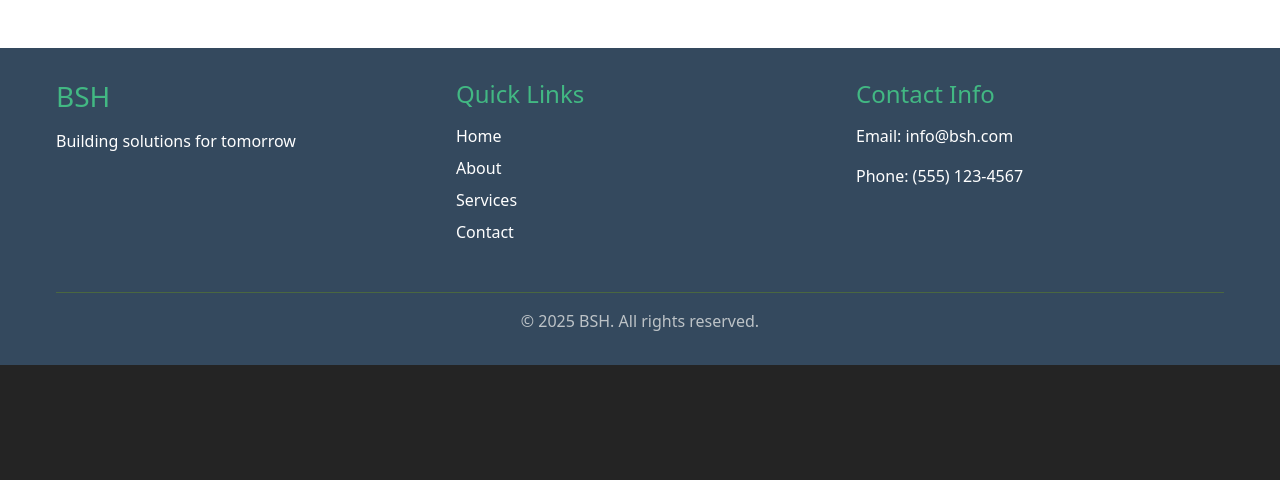
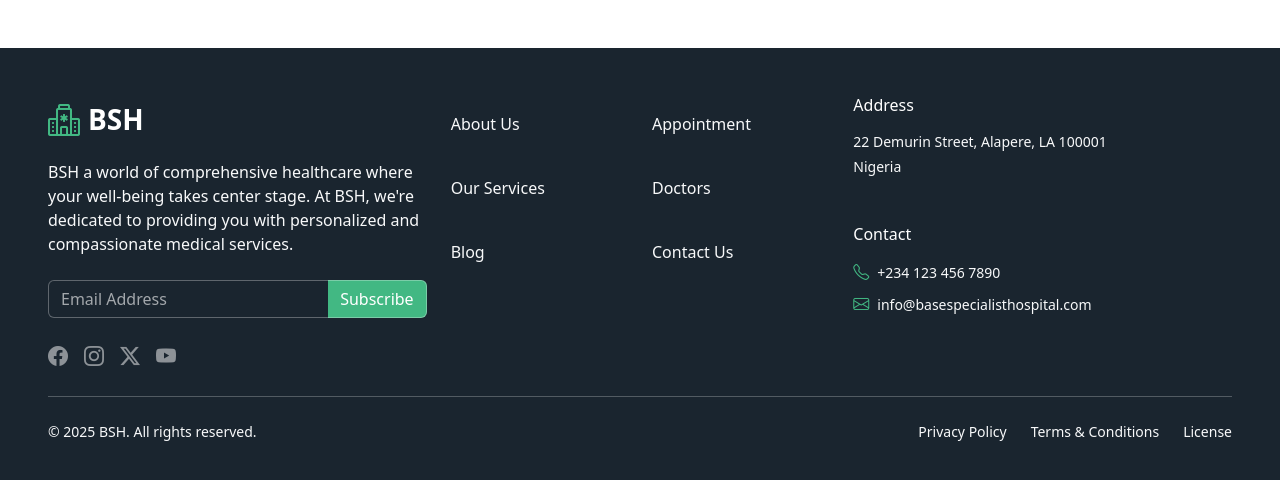
Before and after one commit to oy3/bsh, a Vue app: page / in a window 1280 px wide. Shown: the part 4161-4641 px from the top of the page. Before the commit the page ends 4526 px from the top, so only its background shows below. Built offline with nearby package versions, Linux system fonts and the light colour scheme.

Commit message:
Updated footer

```diff
--- a/src/components/Footer.vue
+++ b/src/components/Footer.vue
@@ -5,84 +5,147 @@ export default {
 </script>
 
 <template>
-  <footer class="footer">
-    <div class="footer-container">
-      <div class="footer-content">
-        <div class="footer-section">
-          <h3>BSH</h3>
-          <p>Building solutions for tomorrow</p>
+  <footer class="bg-bsh-secondary text-white py-5">
+    <div class="container-fluid px-md-5 px-3">
+      <div class="row g-4">
+        <!-- Company Info & Newsletter -->
+        <div class="col-lg-4 col-md-6">
+          <div class="d-flex align-items-center mb-3">
+            <i class="bi bi-hospital text-bsh-accent fs-2 me-2"></i>
+            <h3 class="mb-0 fw-bold">BSH</h3>
+          </div>
+          <p class="text-light mb-4">
+            BSH a world of comprehensive healthcare where your well-being takes center stage. At BSH, we're dedicated to providing you with personalized and compassionate medical services.
+          </p>
+
+          <!-- Newsletter Subscription -->
+          <div class="mb-4">
+            <div class="input-group">
+              <input
+                type="email"
+                class="form-control bg-transparent border-light text-white"
+                placeholder="Email Address"
+                style="border-color: rgba(255,255,255,0.3) !important;"
+              >
+              <button class="btn btn-bsh-accent" type="button">
+                Subscribe
+              </button>
+            </div>
+          </div>
+
+          <!-- Social Media Icons -->
+          <div class="d-flex gap-3">
+            <a href="#" class="text-white-50 hover-accent">
+              <i class="bi bi-facebook fs-5"></i>
+            </a>
+            <a href="#" class="text-white-50 hover-accent">
+              <i class="bi bi-instagram fs-5"></i>
+            </a>
+            <a href="#" class="text-white-50 hover-accent">
+              <i class="bi bi-twitter-x fs-5"></i>
+            </a>
+            <a href="#" class="text-white-50 hover-accent">
+              <i class="bi bi-youtube fs-5"></i>
+            </a>
+          </div>
         </div>
-        <div class="footer-section">
-          <h4>Quick Links</h4>
-          <ul>
-            <li><router-link to="/">Home</router-link></li>
-            <li><router-link to="/about">About</router-link></li>
-            <li><router-link to="/services">Services</router-link></li>
-            <li><router-link to="/contact">Contact</router-link></li>
+
+        <!-- Quick Links -->
+        <div class="col-lg-2 col-md-6">
+          <ul class="list-unstyled">
+            <li class="mb-2 py-3">
+              <router-link to="/about" class="text-light text-decoration-none hover-accent">About Us</router-link>
+            </li>
+            <li class="mb-2 py-3">
+              <router-link to="/services" class="text-light text-decoration-none hover-accent">Our Services</router-link>
+            </li>
+            <li class="mb-2 py-3">
+              <router-link to="/" class="text-light text-decoration-none hover-accent">Blog</router-link>
+            </li>
           </ul>
         </div>
-        <div class="footer-section">
-          <h4>Contact Info</h4>
-          <p>Email: info@bsh.com</p>
-          <p>Phone: (555) 123-4567</p>
+
+        <div class="col-lg-2 col-md-6">
+          <ul class="list-unstyled">
+            <li class="mb-2 py-3">
+              <a href="#" class="text-light text-decoration-none hover-accent">Appointment</a>
+            </li>
+            <li class="mb-2 py-3">
+              <a href="#" class="text-light text-decoration-none hover-accent">Doctors</a>
+            </li>
+            <li class="mb-2 py-3">
+               <router-link to="/contact" class="text-light text-decoration-none hover-accent">Contact Us</router-link>
+            </li>
+          </ul>
+        </div>
+
+        <!-- Contact Info -->
+        <div class="col-lg-4 col-md-6">
+          <div class="mb-5">
+            <h6 class="mb-3">Address</h6>
+            <p class="text-light small mb-1">22 Demurin Street, Alapere, LA 100001</p>
+            <p class="text-light small">Nigeria</p>
+          </div>
+
+          <div class="mb-2">
+          <h6 class="mb-3">Contact</h6>
+            <i class="bi bi-telephone text-bsh-accent me-2"></i>
+            <span class="text-light small">+234 123 456 7890</span>
+          </div>
+          <div class="mb-2">
+            <i class="bi bi-envelope text-bsh-accent me-2"></i>
+            <span class="text-light small text-break">info@basespecialisthospital.com</span>
+          </div>
         </div>
       </div>
-      <div class="footer-bottom">
-        <p>&copy; 2025 BSH. All rights reserved.</p>
+
+      <!-- Footer Bottom -->
+      <hr class="border-light opacity-25 my-4">
+      <div class="row align-items-center">
+        <div class="col-md-6">
+          <p class="text-light small mb-0">
+            &copy; 2025 BSH. All rights reserved.
+          </p>
+        </div>
+        <div class="col-md-6">
+          <div class="d-flex justify-content-md-end gap-4">
+            <a href="#" class="text-light small text-decoration-none hover-accent">Privacy Policy</a>
+            <a href="#" class="text-light small text-decoration-none hover-accent">Terms & Conditions</a>
+            <a href="#" class="text-light small text-decoration-none hover-accent">License</a>
+          </div>
+        </div>
       </div>
     </div>
   </footer>
 </template>
 
 <style scoped>
-.footer {
-  background-color: #34495e;
-  color: white;
-  margin-top: auto;
-}
-
-.footer-container {
-  max-width: 1200px;
-  margin: 0 auto;
-  padding: 2rem 1rem 1rem;
-}
-
-.footer-content {
-  display: grid;
-  grid-template-columns: repeat(auto-fit, minmax(250px, 1fr));
-  gap: 2rem;
-  margin-bottom: 2rem;
-}
-
-.footer-section h3,
-.footer-section h4 {
-  margin-bottom: 1rem;
-  color: #42b883;
-}
-
-.footer-section ul {
-  list-style: none;
-  padding: 0;
-}
-
-.footer-section ul li {
-  margin-bottom: 0.5rem;
-}
-
-.footer-section a {
-  color: white;
-  text-decoration: none;
+.hover-accent:hover {
+  color: var(--bsh-accent) !important;
   transition: color 0.3s ease;
 }
 
-.footer-section a:hover {
-  color: #42b883;
+.form-control:focus {
+  border-color: var(--bsh-accent) !important;
+  box-shadow: 0 0 0 0.2rem rgba(66, 184, 131, 0.25) !important;
 }
 
-.footer-bottom {
-  border-top: 1px solid #4a6741;
-  padding-top: 1rem;
-  text-align: center;
-  color: #bdc3c7;
+.form-control::placeholder {
+  color: rgba(255, 255, 255, 0.6) !important;
+}
+
+.input-group .form-control {
+  border-right: none;
+}
+
+.input-group .btn {
+  border-left: none;
+  border-color: rgba(255,255,255,0.3);
+}
+
+@media (max-width: 768px) {
+  .d-flex.justify-content-md-end {
+    justify-content: center !important;
+  }
 }
 </style>
```
